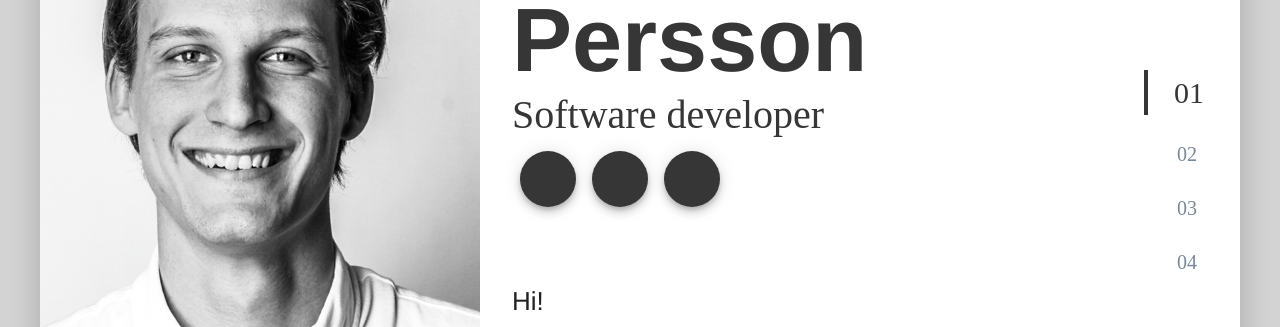
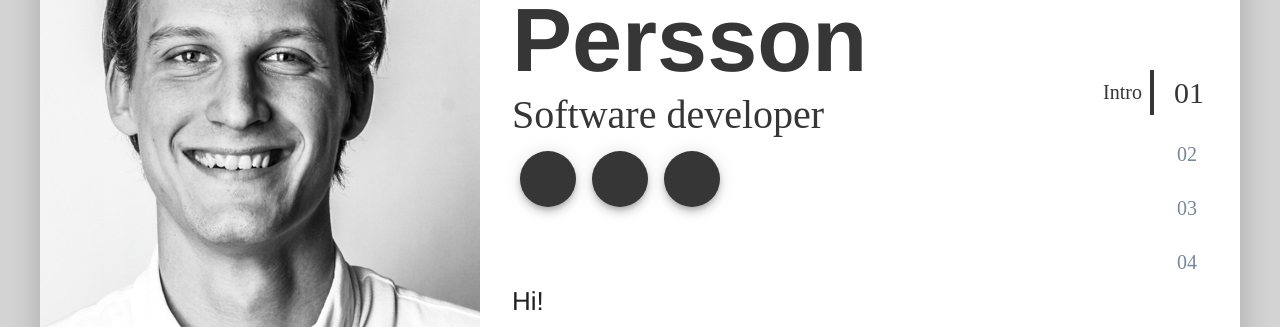
Before and after one commit to jonatanpersson123/cv, a Vue app in the folder frontend/: page / in a window 1280 px wide. Shown: the part 225-552 px from the top of the page. Built offline with nearby package versions, Linux system fonts and the light colour scheme; some icons are missing.

Commit message:
Chapter titles added to navigation.

```diff
--- a/frontend/src/components/Navigation.vue
+++ b/frontend/src/components/Navigation.vue
@@ -1,6 +1,6 @@
 <template>
     <div id="full-container">
-        <div class="navigator">
+        <div class="navigator animated fadeIn delay-2000">
             <div id="prev-container" class="prev">
                 <v-scroll-x-transition>
                     <navigation-button v-if="prevChapter" :isNext="false" :chapterText="prevChapter.chapterTitle" @click.native="goToPrev()"></navigation-button>
@@ -12,10 +12,13 @@
                     <li v-for="chapter in this.chapters" :key="chapter.id"
                         :class="{active: chapter === currentChapter}"
                         @click="updateCurrentChapter(chapter)">
-                        {{chapter.chapterNumber}}
+                        <div class="chapter-info">
+                            <div class="chapter-title">{{chapter.chapterTitle}}</div>
+                            <span>{{chapter.chapterNumber}}</span>
+                        </div>
                     </li>
                 </ul>
-                <div ref="line" id="chapter-line"></div>
+                <div ref="line" id="current-chapter-line"></div>
             </nav>
 
             <div id="next-container" class="next">
@@ -106,12 +109,13 @@ nav {
     justify-content: flex-start;
 }
 
-#chapter-line {
+#current-chapter-line {
     height: 45px;
     width: 4px;
     background: var(--dark, black);
     position: absolute;
     top: 0;
+    right: 50px;
     transition: top .5s cubic-bezier(0.250, 0.000, 0.150, 1.000);
 }
 
@@ -123,13 +127,30 @@ nav {
     display: flex;
     flex-direction: column;
     justify-content: space-between;
+    z-index: 100;
+}
+
+.chapter-info {
+    display: flex;
+    justify-content: flex-end;
+}
+
+li.active .chapter-info .chapter-title, li:hover .chapter-title {
+    opacity: 1;
+}
+
+.chapter-title {
+    margin-right: 32px;
+    font-size: 20px;
+    opacity: 0;
+    transition: opacity .75s cubic-bezier(0.250, 0.000, 0.150, 1.000);
+
 }
 
 ul {
     margin: 0;
-    padding-left: 8px;
+    padding: 0;
     list-style: none;
-    width: 60px;
 }
 
 li {
@@ -150,6 +171,7 @@ li.active {
     padding: 0;
 }
 
+
 li:not(:first-child) {
     margin-top: 24px;
 }
```
